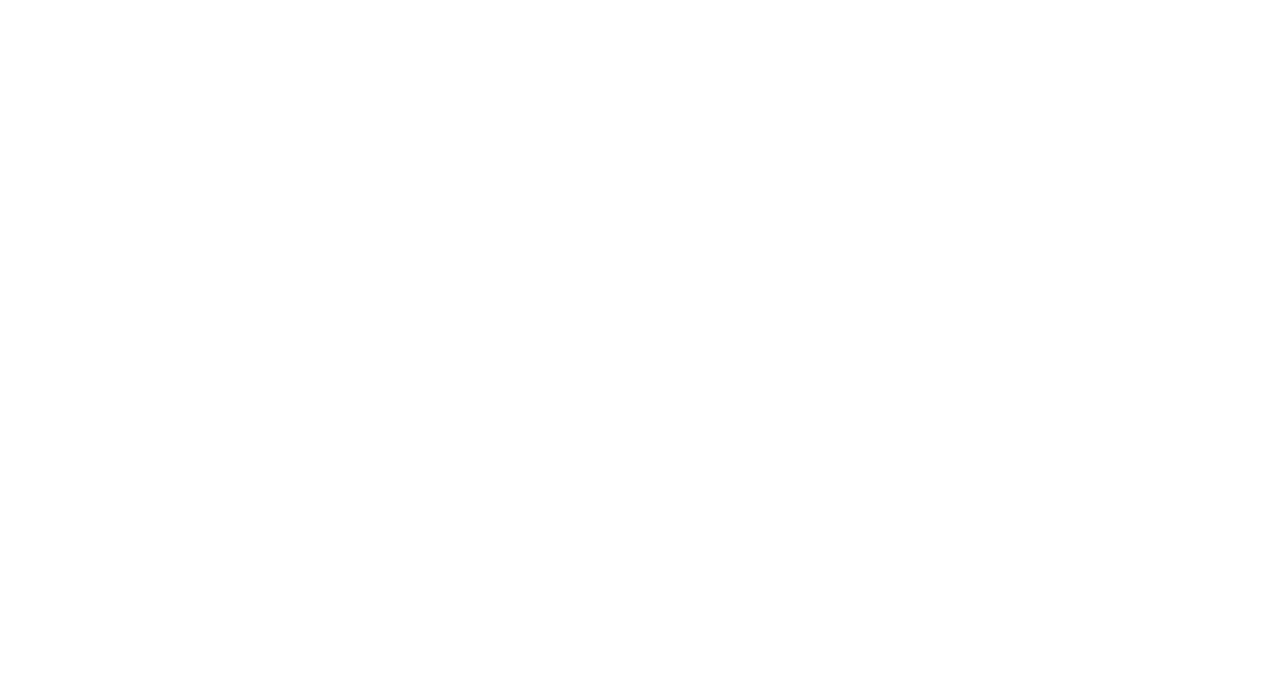
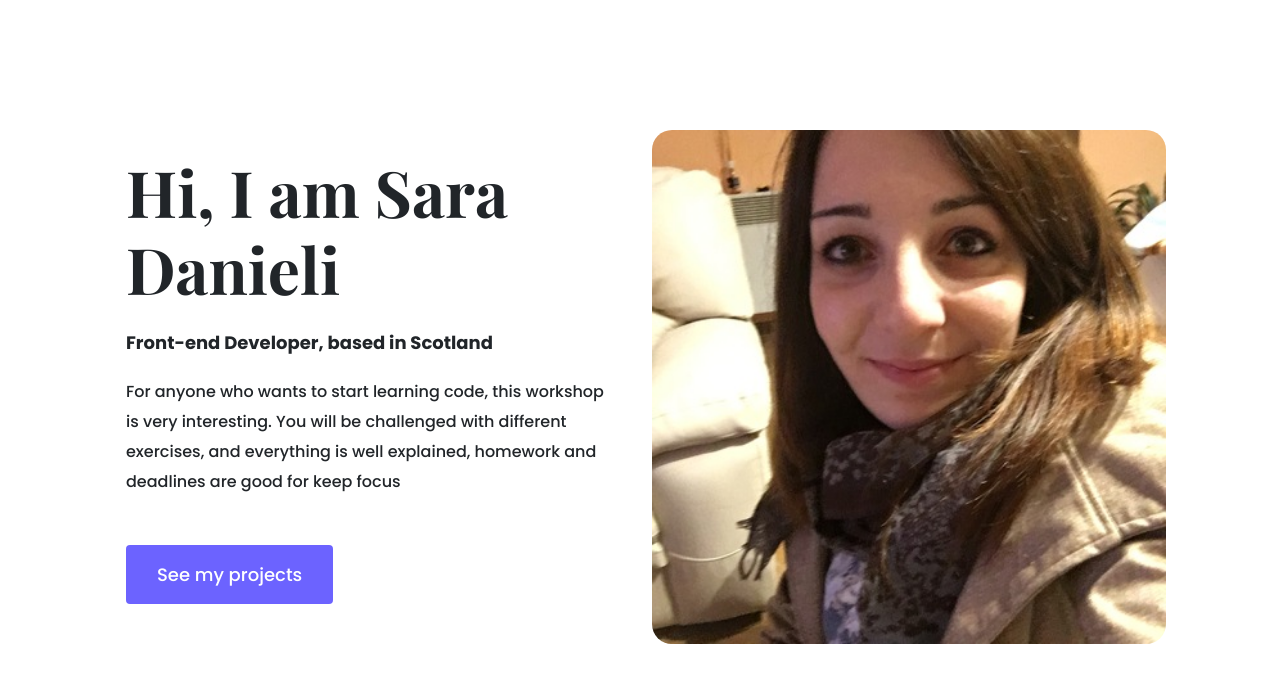
Before and after one commit to SaraDanieli/portfolio, a plain HTML site: page about.html in a window 1280 px wide. Drawn offline with nearby package versions, Linux system fonts and the light colour scheme.

Commit message:
style about page

```diff
--- a/about.html
+++ b/about.html
@@ -31,5 +31,24 @@
     <link rel="stylesheet" href="/css/styles.css" />
     <title>About</title>
   </head>
-  <body></body>
+  <body>
+    <div class="container">
+      <div class="row about-hero">
+        <div class="col-md-6 p-4">
+          <h1>Hi, I am Sara Danieli</h1>
+          <h2 class="my-4">Front-end Developer, based in Scotland</h2>
+          <p class="mb-5">
+            For anyone who wants to start learning code, this workshop is very
+            interesting. You will be challenged with different exercises, and
+            everything is well explained, homework and deadlines are good for
+            keep focus
+          </p>
+          <a class="btn about-button">See my projects</a>
+        </div>
+        <div class="col-md-6">
+          <img src="/images/sara1.jpeg" alt="" class="img-fluid about-image" />
+        </div>
+      </div>
+    </div>
+  </body>
 </html>
--- a/css/styles.css
+++ b/css/styles.css
@@ -63,6 +63,34 @@ p {
   padding: 15px 30px;
 }
 
+.about-image {
+  width: 550px;
+  border-radius: 20px;
+}
+
+.about-hero {
+  margin: 130px 20px;
+}
+
+.about-hero h1 {
+  font-size: 64px;
+  line-height: 1.2;
+}
+
+.about-hero h2 {
+  font-size: 18px;
+
+  font-family: var(--default-font-family);
+  font-weight: bold;
+}
+
+.about-button {
+  color: white;
+  background-color: var(--primary-color);
+  padding: 15px 30px;
+  font-size: 18px;
+}
+
 @media (max-width: 900px) {
   .project-name {
     font-size: 40px;
```
Also changed, not shown: images/sara.png (added), images/sara1.jpeg (added).
